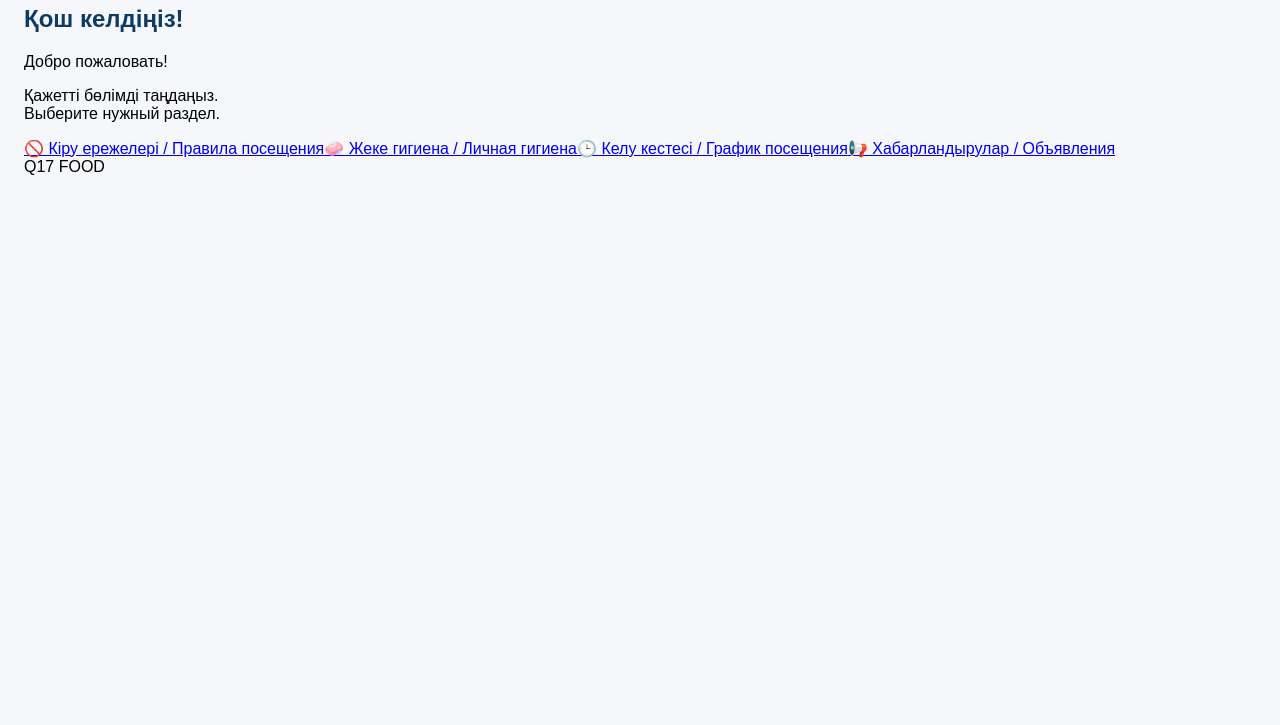
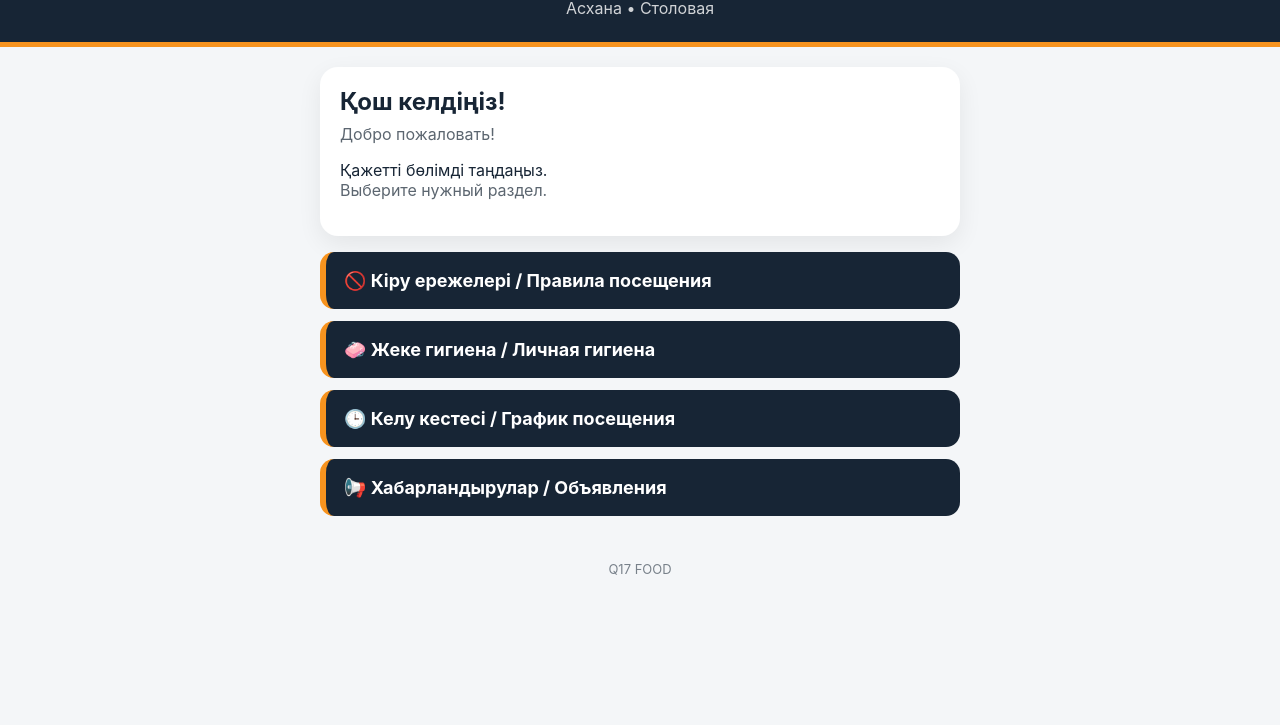
Before and after one commit to cbzwp92bwp-ctrl/Q17, a plain HTML site: page index.html in a window 1280 px wide. Shown: the part 75-800 px from the top of the page. Drawn offline with Linux system fonts and the light colour scheme; files that its build step writes are made by us from their sources.

Commit message:
Add files via upload

```diff
--- a/style.css
+++ b/style.css
@@ -1 +1,12 @@
-body{font-family:Arial,sans-serif;margin:0;padding:24px;background:#f5f7fa}h1{color:#0d3b66}
+
+:root{--navy:#172535;--orange:#f7931e;--bg:#f4f6f8;--white:#fff;--text:#172535}
+*{box-sizing:border-box}body{margin:0;font-family:-apple-system,BlinkMacSystemFont,"Segoe UI",Arial,sans-serif;background:var(--bg);color:var(--text)}
+header{background:var(--navy);color:#fff;padding:28px 20px 24px;text-align:center;border-bottom:5px solid var(--orange)}
+.brand{font-size:32px;font-weight:800;letter-spacing:1px}.sub{opacity:.8;margin-top:6px}
+main{max-width:680px;margin:auto;padding:20px}.hero,.card{background:#fff;border-radius:18px;padding:20px;margin-bottom:16px;box-shadow:0 8px 24px rgba(0,0,0,.07)}
+.hero h1{margin:0 0 8px}.kz{font-weight:700}.ru{color:#5c6670;margin-top:5px}
+.menu{display:grid;gap:12px}.btn{display:block;text-decoration:none;background:var(--navy);color:#fff;padding:18px;border-radius:14px;font-size:18px;font-weight:700;border-left:6px solid var(--orange)}
+.back{display:inline-block;margin-bottom:16px;color:var(--navy);text-decoration:none;font-weight:700}
+.item{padding:15px 0;border-bottom:1px solid #e7e9ec}.item:last-child{border:0}.danger{font-size:24px;margin-right:8px}
+table{width:100%;border-collapse:collapse}th,td{text-align:left;padding:12px 8px;border-bottom:1px solid #ddd;vertical-align:top}th{color:var(--orange)}
+footer{text-align:center;padding:25px;color:#78818a;font-size:13px}
```
